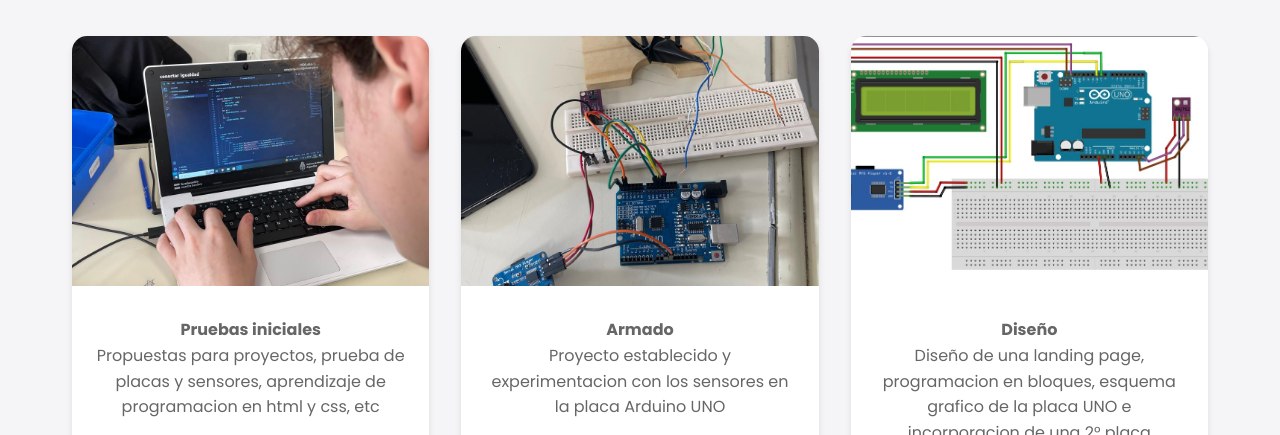
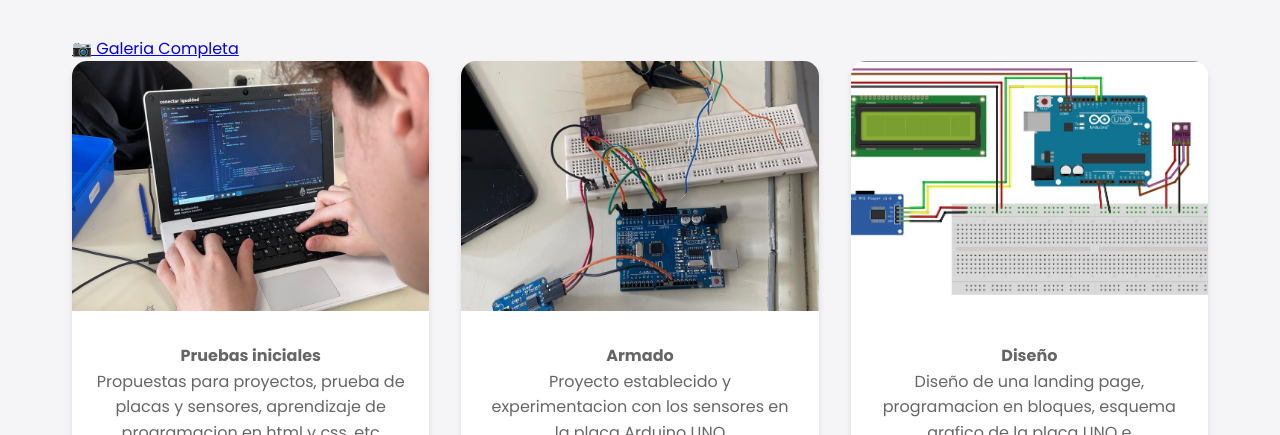
Before and after one commit to sfandress/hilosenfrecuencia, a plain HTML site: page index.html in a window 1280 px wide. Shown: the part 665-1100 px from the top of the page. Drawn offline with Linux system fonts and the light colour scheme.

Commit message:
ampliación contenido de seccion 2

```diff
--- a/index.html
+++ b/index.html
@@ -55,6 +55,12 @@
     <section id="fundamentacion">
         <div class="container">
             <h2 class="section-title">Nuestro Proceso</h2>
+                <div class="boton-centro">
+      <a href="HilosEnFrecuencia-Informe.pdf" class="boton-estilo" target="_blank">
+        📷  Galeria  Completa
+      </a>
+    </div>
+
             <div class="galeria">
                 <div class="foto-card">
                     <img src="Cirotuntunsahur.jpeg" alt="Trabajo en equipo">
```
Also changed, not shown: styles.css (+25 -0 lines).
